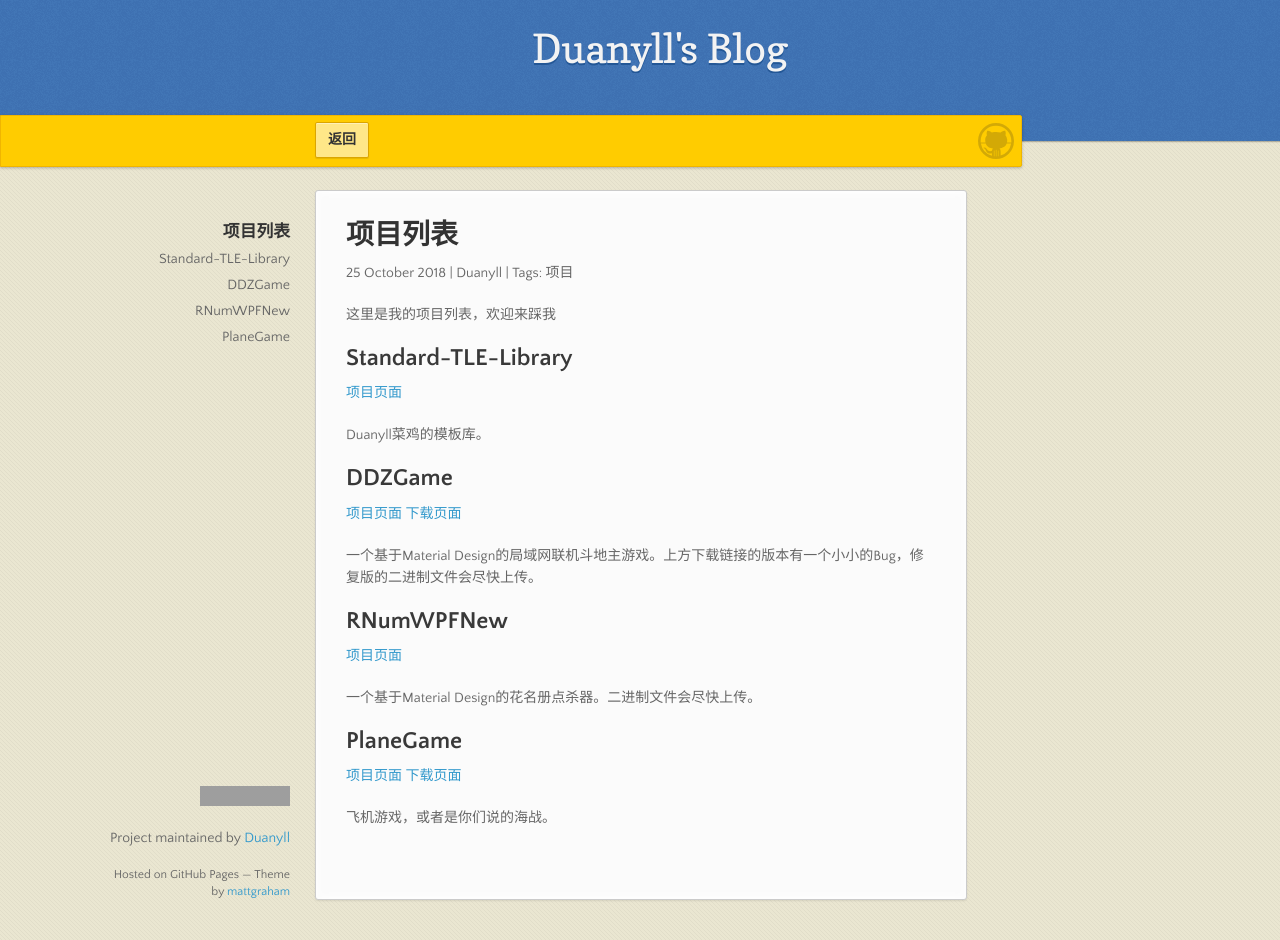
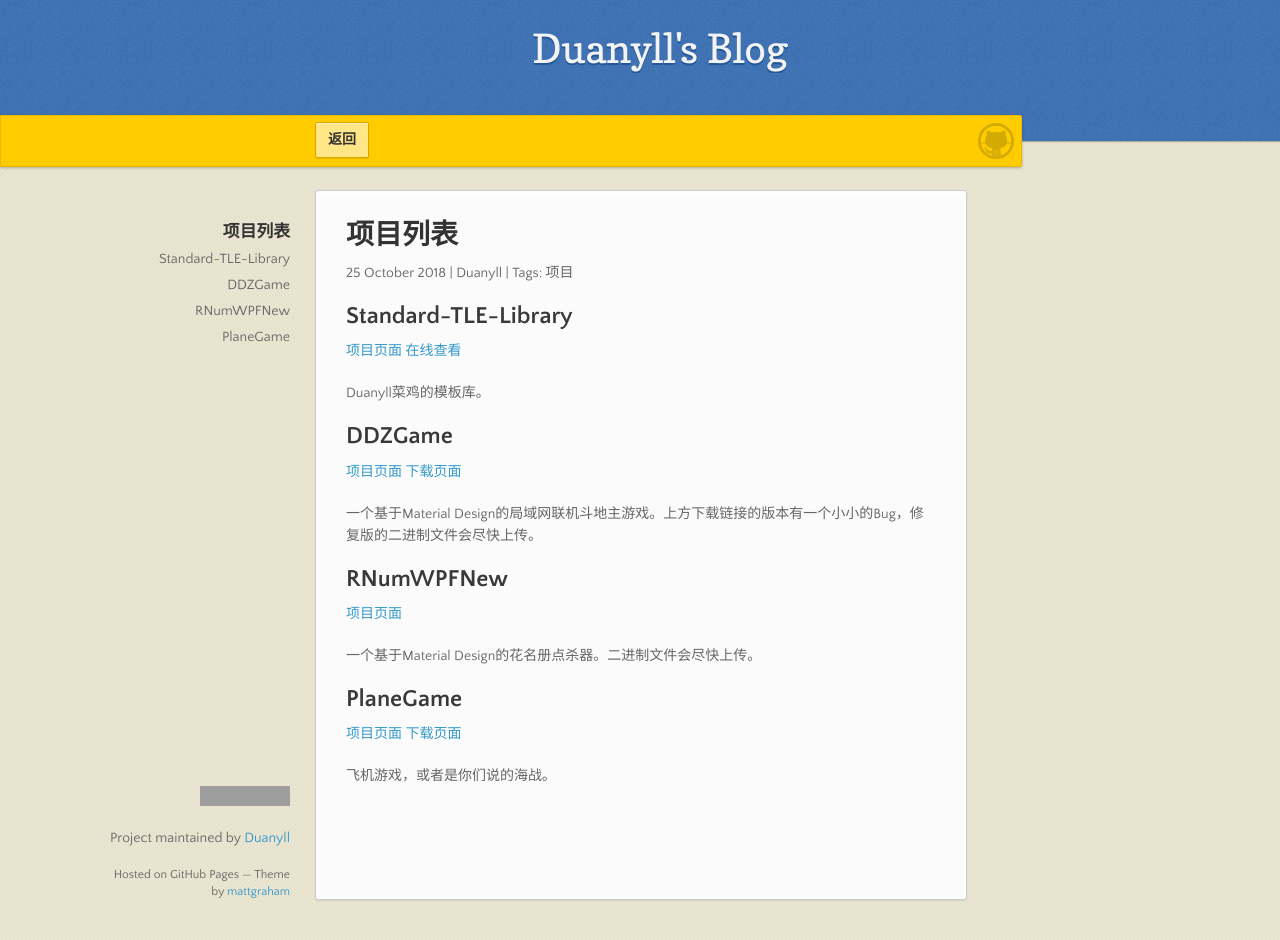
Before and after one commit to Duanyll/duanyll.com, a Jekyll site: the page built from projects.html, in a window 1280 px wide and 940 px high. Built offline with Jekyll 4.4.1, drawn with Linux system fonts in a browser that asks for light colours; comment, search, counter and statistics services are not loaded; grey boxes are pictures that could not be loaded.

```diff
--- a/projects.html
+++ b/projects.html
@@ -6,13 +6,11 @@
 date: 2018-10-25
 ---
 
-<p>
-	这里是我的项目列表，欢迎来踩我
-</p>
 <article>
 	<h2>Standard-TLE-Library</h2>
 	<p>
 			<a href="https://github.com/Duanyll/Standard-TLE-Library" class="button">项目页面</a>
+			<a href="https://stl.duanyll.com" class="button">在线查看</a>
 	</p>
 	Duanyll菜鸡的模板库。
 	</p>
```
Also changed, not shown: favicon.ico (added).
